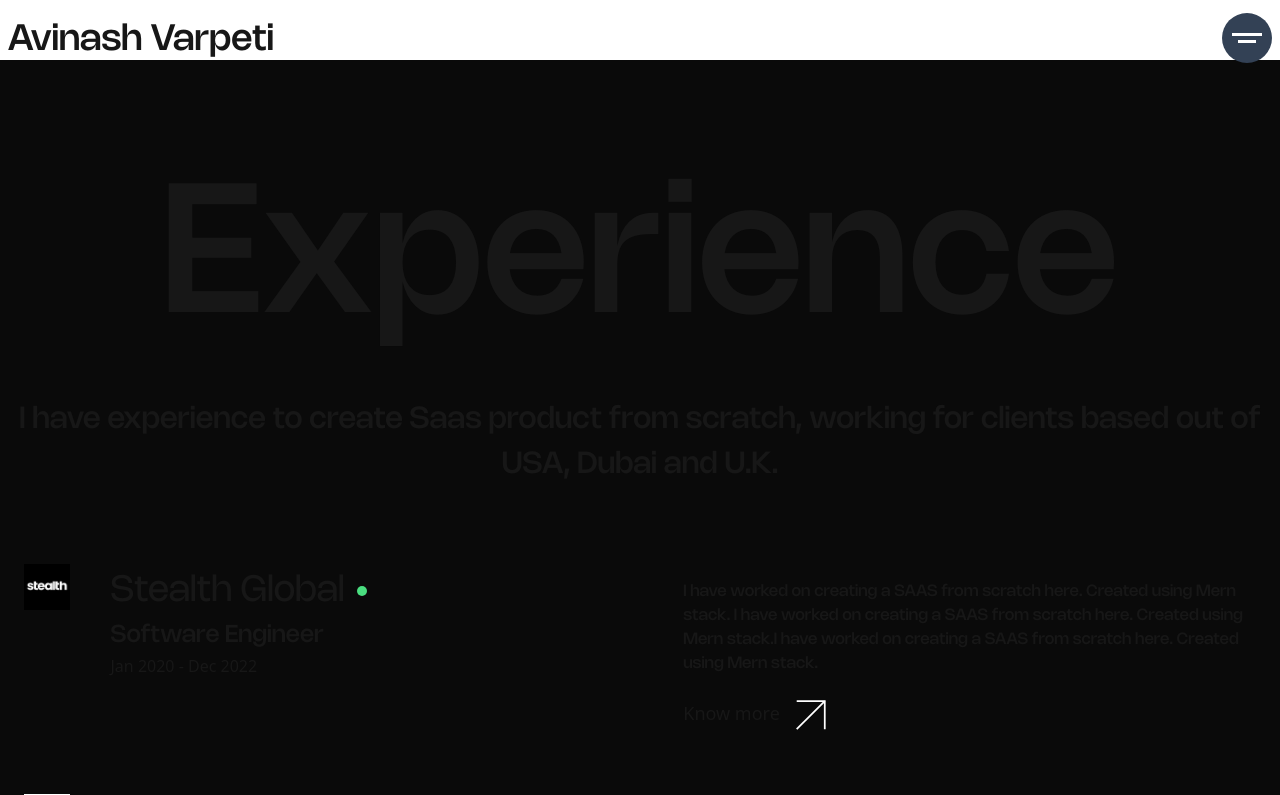
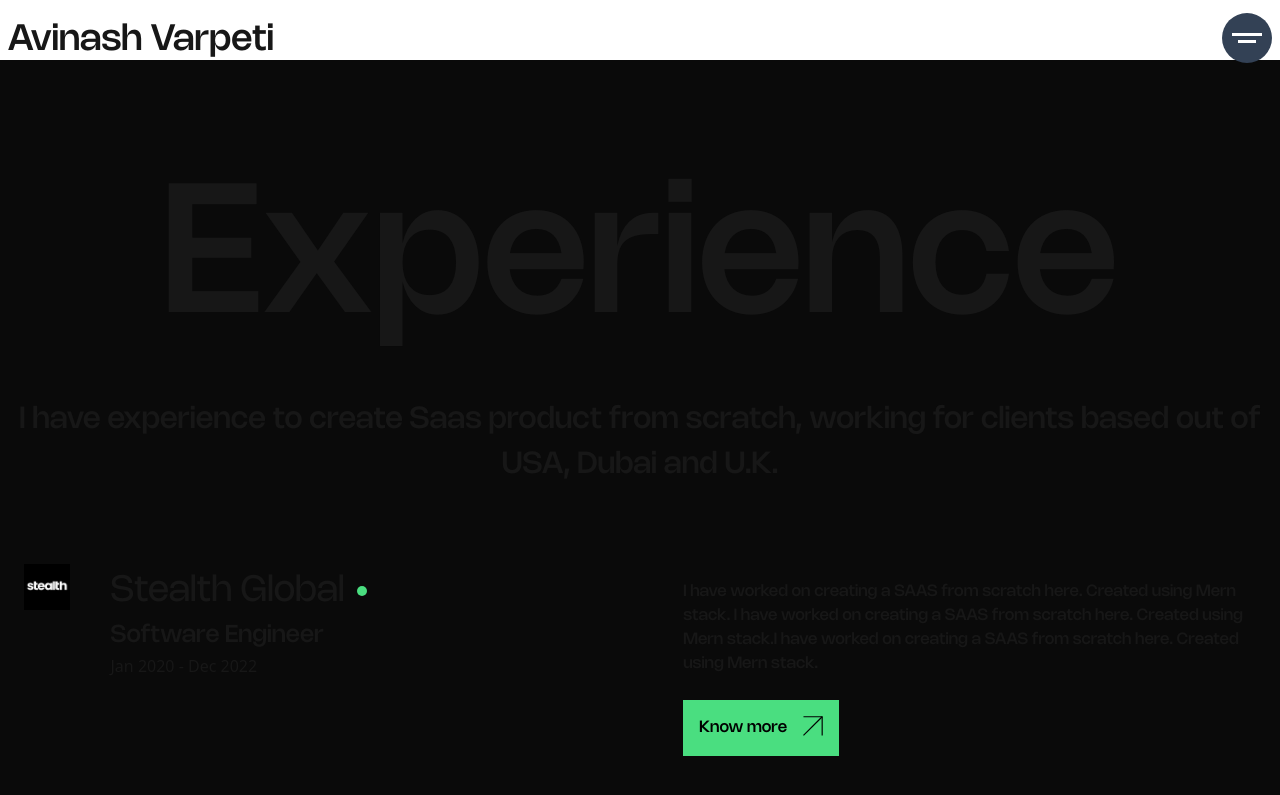
Before and after one commit to avi1737/avinash-portfolio, a Next.js app: page /experience in a window 1280 px wide. Shown: the top 795 px of the page. Built offline with nearby package versions, Linux system fonts and the light colour scheme.

Commit message:
updated with cta , calendly

```diff
--- a/app/components/ui/Button.tsx
+++ b/app/components/ui/Button.tsx
@@ -1,20 +1,60 @@
 'use client';
 
-import React from 'react';
+import Image from 'next/image';
+import React, { useRef } from 'react';
+import NavigationArrow from '../../assets/svg/navigation-arrow-dark.svg';
+import gsap from 'gsap';
 
 type ButtonProps = {
-  text: string; // Text to display on the button
-  onClick?: () => void; // Optional click handler
+  text: string;
+  onClick?: () => void;
   variant?: 'PRIMARY' | 'SECONDARY';
 };
 
 const Button: React.FC<ButtonProps> = ({ text, onClick }) => {
+  const buttonRef = useRef<HTMLButtonElement>(null);
+
+  const handleMouseOver = () => {
+    if (buttonRef.current) {
+      const image = buttonRef.current.querySelector('img');
+      if (image) {
+        gsap.to(image, {
+          rotate: '90deg',
+        });
+      }
+
+      gsap.to(buttonRef.current, {
+        backgroundColor: '#22c55e',
+      });
+    }
+  };
+
+  const handleMouseLeave = () => {
+    if (buttonRef.current) {
+      const image = buttonRef.current.querySelector('img');
+      if (image) {
+        gsap.to(image, {
+          rotate: '0deg',
+        });
+      }
+
+      gsap.to(buttonRef.current, {
+        x: '0px',
+        backgroundColor: '#47f54d', // Reset to initial background color
+      });
+    }
+  };
+
   return (
     <button
       onClick={onClick}
-      className={`px-4 py-2 max-w-max bg-secondary text-white rounded hover:bg-secondaryLight hover:text-white hover:font-bold`}
+      onMouseEnter={handleMouseOver}
+      onMouseLeave={handleMouseLeave} // Add this event
+      ref={buttonRef}
+      className={`px-4 py-4 flex gap-4 max-w-max bg-green-400 text-black font-nohemiMedium text-[16px]`}
     >
       {text}
+      <Image src={NavigationArrow} alt="btn-arrow" width={20} height={20} />
     </button>
   );
 };
--- /dev/null
+++ b/app/components/ui/Calendly.tsx
@@ -0,0 +1,32 @@
+'use client'; // This directive ensures the code runs only on the client-side.
+
+import Script from 'next/script';
+import Button from './Button';
+
+function CalendlyComponent() {
+  function handleClick() {
+    // @ts-expect-error this is important to make sure window has calendly object
+    window.Calendly.initPopupWidget({
+      url: 'https://calendly.com/avinashvarpeti1/30-mins-call',
+    });
+    return false;
+  }
+
+  return (
+    <div className="flex justify-center items-center">
+      <Script
+        src="https://assets.calendly.com/assets/external/widget.js"
+        type="text/javascript"
+        async
+      />
+      <link
+        href="https://assets.calendly.com/assets/external/widget.css"
+        rel="stylesheet"
+      />
+
+      <Button onClick={handleClick} text="Schedule a call" />
+    </div>
+  );
+}
+
+export default CalendlyComponent;
--- a/app/components/ui/ExperienceKnowMore.tsx
+++ b/app/components/ui/ExperienceKnowMore.tsx
@@ -1,9 +1,8 @@
 'use client';
 
-import Image from 'next/image';
-import NavigationArrow from '../../assets/svg/navigation-arrow.svg';
 import { useRef, useState } from 'react';
 import gsap from 'gsap';
+import Button from './Button';
 
 function ExperienceKnowMore() {
   const listRef = useRef<HTMLUListElement>(null);
@@ -33,20 +32,13 @@ function ExperienceKnowMore() {
 
   return (
     <div className="w-full mt-6">
-      <h5
-        className="text-[18px] cursor-pointer flex gap-4"
+      <Button
+        text="Know more"
         onClick={() => {
           setOpenKnowMore(!isOpen);
           handleListAnimation();
         }}
-      >
-        Know more
-        <Image
-          className="w-[20px] h-[20px] lg:w-[30px] lg:h-[30px]"
-          src={NavigationArrow}
-          alt="know-more-arrow"
-        />
-      </h5>
+      />
 
       <ul
         ref={listRef}
--- a/app/contact/page.tsx
+++ b/app/contact/page.tsx
@@ -1,3 +1,4 @@
+import CalendlyComponent from '../components/ui/Calendly';
 import PageHeader from '../components/ui/PageHeader';
 
 const Contact = async () => {
@@ -5,8 +6,11 @@ const Contact = async () => {
     <div className="flex flex-col">
       <PageHeader
         pageTitle="Contact me"
-        pageSubtitle="You can reach out to me on linkedin, gmail or book a call on calendly!"
+        pageSubtitle="You can reach out to me on LinkedIn, Gmail, or book a call on Calendly!"
       />
+
+      {/* Calendly Badge Widget */}
+      <CalendlyComponent />
     </div>
   );
 };
```
Also changed, not shown: app/assets/svg/navigation-arrow-dark.svg (added).
